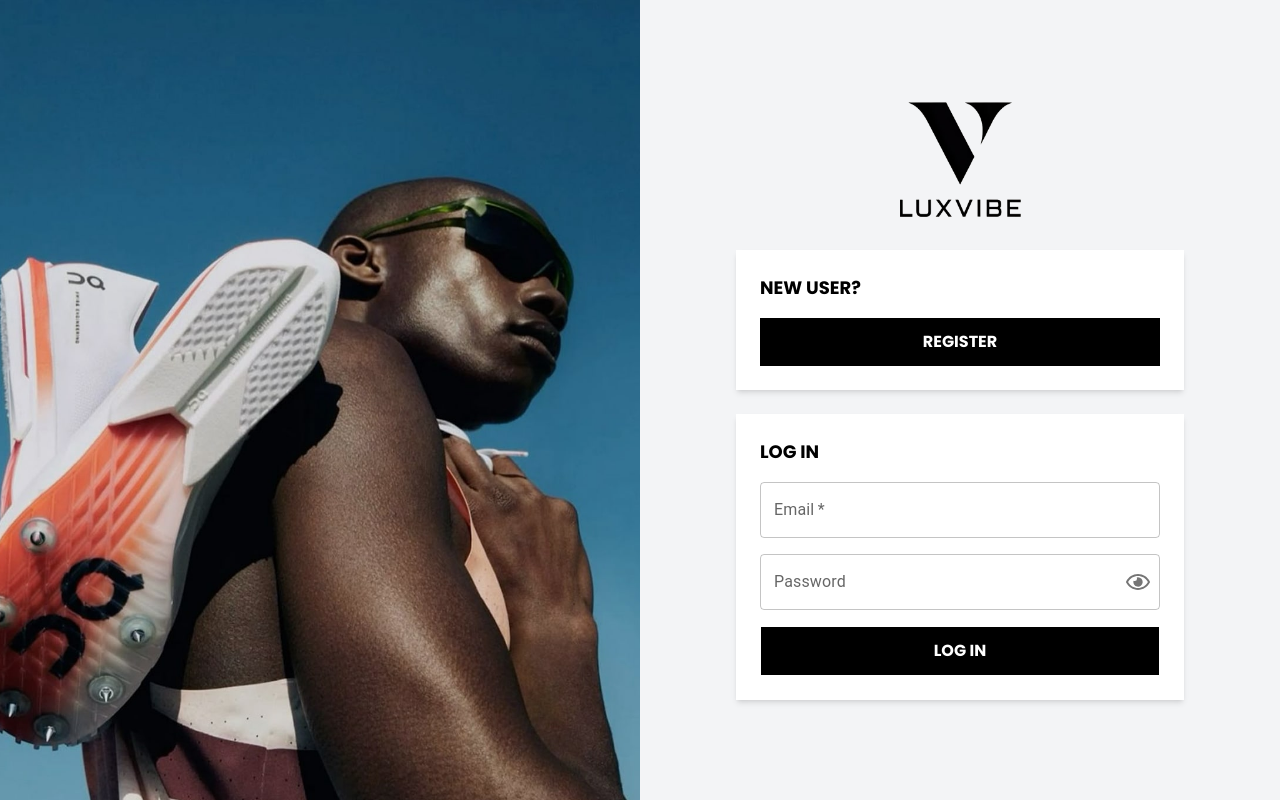
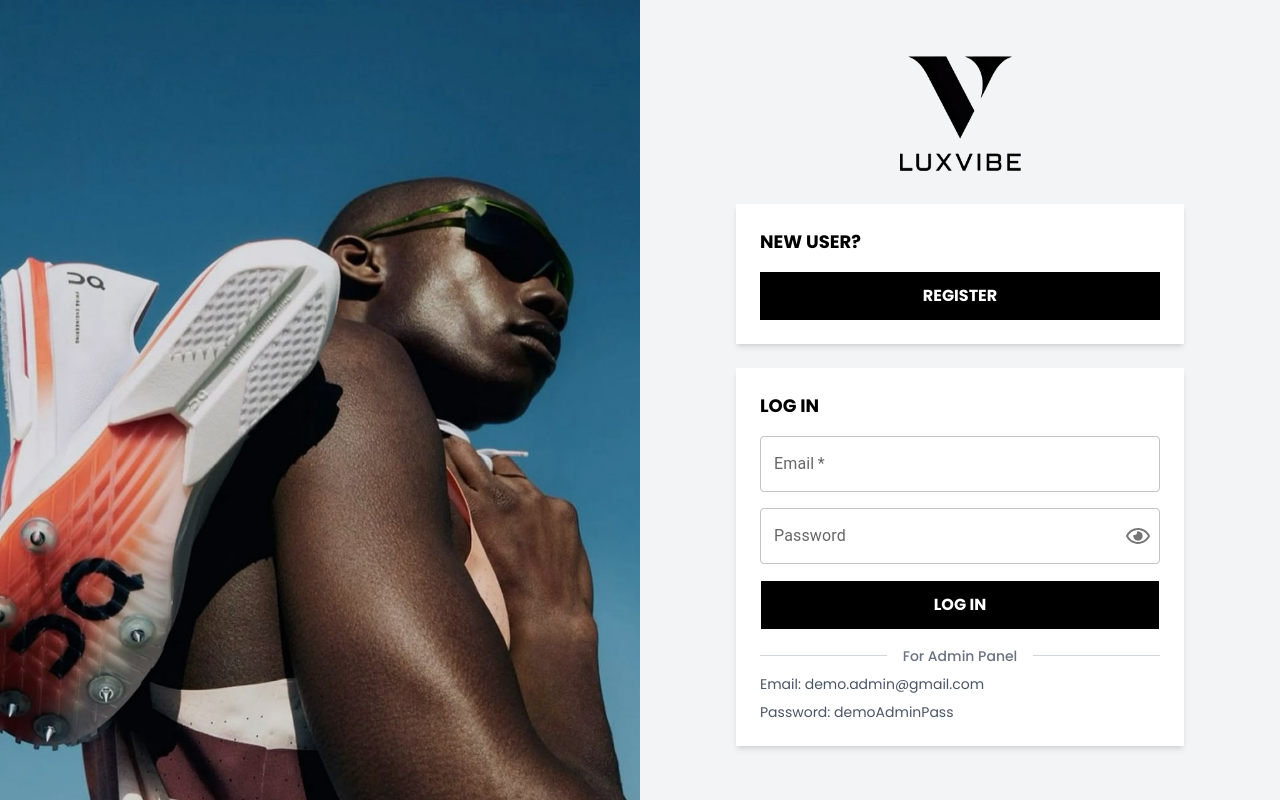
Before and after one commit to laxmanPal/LuxVibe, a React (Vite) app in the folder frontend/: page /auth/login in a window 1280 px wide. Built offline with nearby package versions, Linux system fonts and the light colour scheme; no server answers.

Commit message:
added admin credentials in login

```diff
--- a/frontend/src/pages/auth/Login.jsx
+++ b/frontend/src/pages/auth/Login.jsx
@@ -95,11 +95,10 @@ const Login = () => {
           <button
             disabled={submitting}
             type="submit"
-            className={`w-full border bg-black text-white py-3 font-bold uppercase  cursor-pointer transition ${
-              submitting
-                ? "bg-gray-300 cursor-not-allowed"
-                : "hover:bg-white hover:border hover:border-black hover:text-black"
-            }`}
+            className={`w-full border bg-black text-white py-3 font-bold uppercase  cursor-pointer transition ${submitting
+              ? "bg-gray-300 cursor-not-allowed"
+              : "hover:bg-white hover:border hover:border-black hover:text-black"
+              }`}
           >
             {submitting ? (
               <CircularProgress size="20px" color="inherit" />
@@ -108,6 +107,19 @@ const Login = () => {
             )}
           </button>
         </form>
+        <div className="mt-4">
+          <div class="flex items-center gap-4">
+            <div class="flex-1 border-t border-gray-300"></div>
+            <span class="text-gray-500 text-sm font-medium">For Admin Panel</span>
+            <div class="flex-1 border-t border-gray-300"></div>
+          </div>
+          <p className="text-sm text-gray-600 mt-2">
+            Email: demo.admin@gmail.com
+          </p>
+          <p className="text-sm text-gray-600 mt-2">
+            Password: demoAdminPass
+          </p>
+        </div>
       </div>
     </>
   );
```
